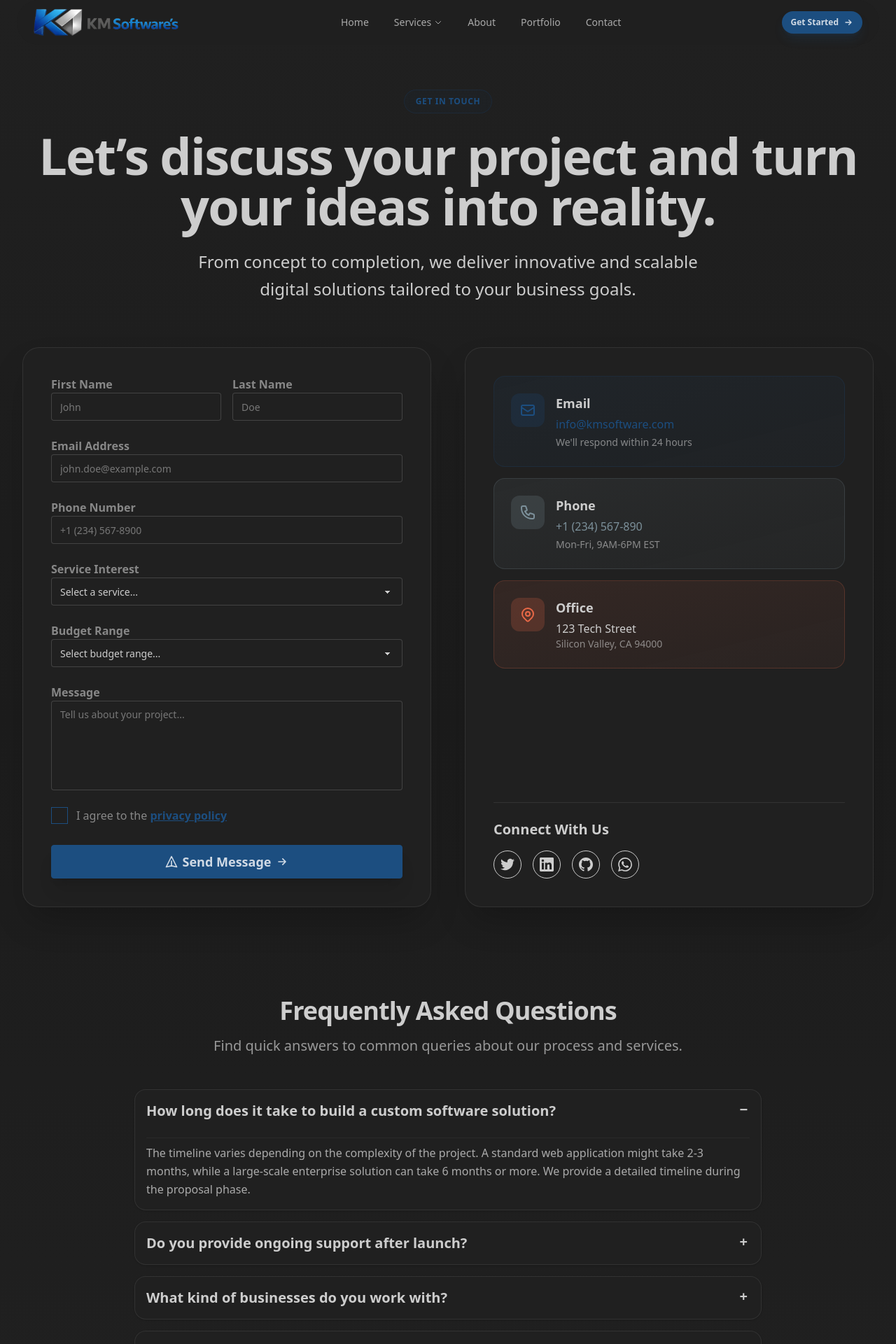
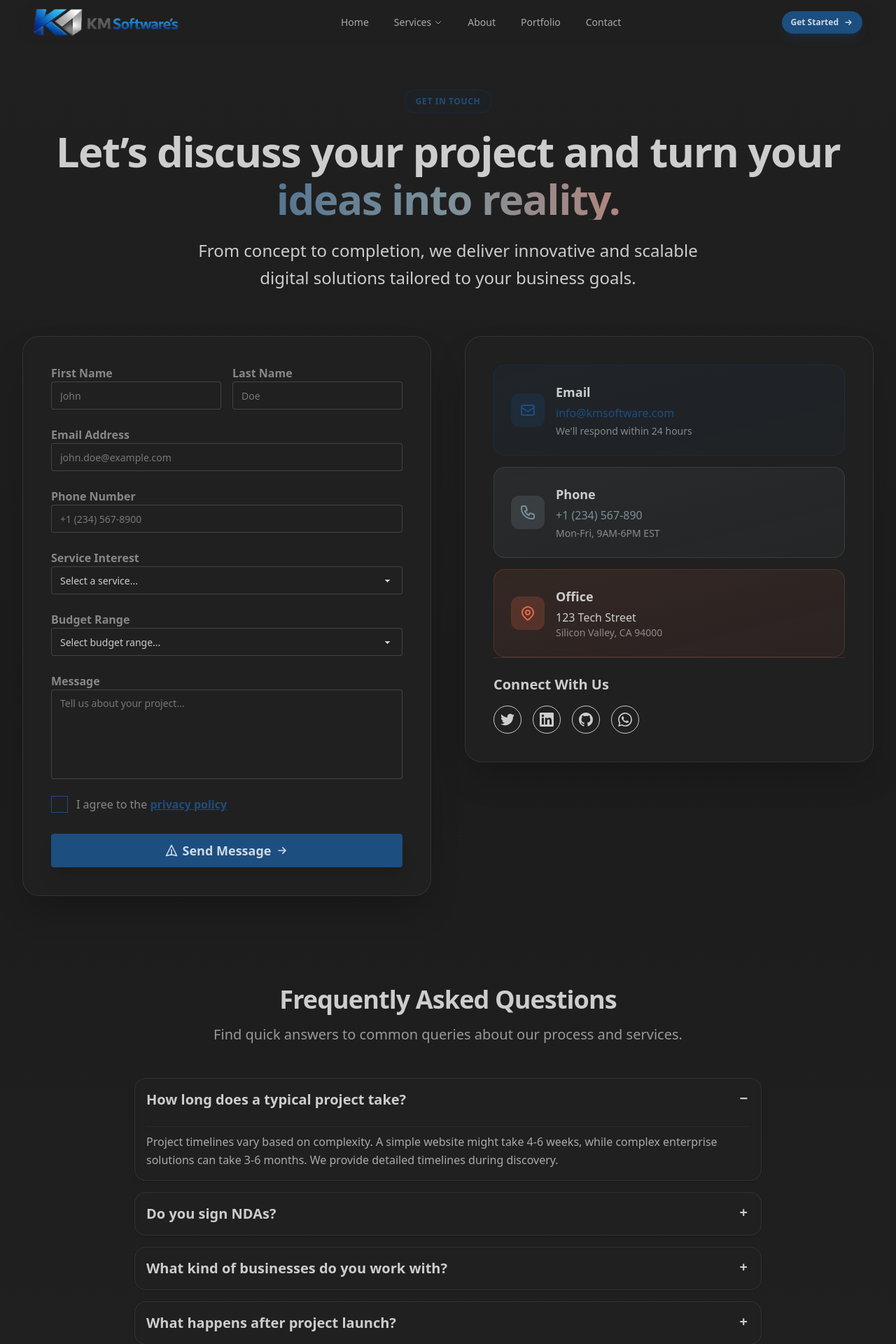
Before and after one commit to vinoddotcom/km-technologies, a Nuxt app: page /contact in a window 1280 px wide. Shown: the top 1920 px of the page at 70% size. Built offline with nearby package versions, Linux system fonts and the light colour scheme.

Commit message:
fix image

```diff
--- a/app/pages/contact.vue
+++ b/app/pages/contact.vue
@@ -7,8 +7,8 @@
           <span class="text-xs font-bold tracking-wider uppercase text-primary">Get in Touch</span>
         </div>
 
-        <h1 class="text-5xl sm:text-6xl lg:text-7xl font-black mb-6 tracking-tight text-base-content">
-          Let’s discuss your project and turn your ideas into reality.
+        <h1 class="text-4xl sm:text-5xl lg:text-6xl font-black mb-6 tracking-tight text-base-content">
+          Let’s discuss your project and turn your <span class="block mt-2 bg-gradient-to-r from-primary via-secondary to-accent bg-clip-text text-transparent">ideas into reality.</span>
         </h1>
 
         <p class="text-xl sm:text-2xl text-base-content max-w-3xl mx-auto leading-relaxed font-medium">
@@ -167,12 +167,12 @@
 
         <!-- Contact Info & Box -->
         <div class="order-1 lg:order-2 flex flex-col h-full">
-          <div class="bg-base-100 rounded-3xl p-8 lg:p-10 shadow-2xl border border-base-content/10 flex-grow flex flex-col justify-between h-full space-y-8">
+          <div class="bg-base-100 rounded-3xl p-8 lg:p-10 shadow-2xl border border-base-content/10 ">
             <!-- Contact Cards -->
             <div class="space-y-4">
             <!-- Email Card -->
             <div class="bg-gradient-to-br from-primary/10 to-primary/5 rounded-2xl p-6 border border-primary/20 hover:scale-[1.02] transition-all group">
-              <div class="flex items-start gap-4">
+              <div class="flex items-center gap-4">
                 <div class="w-12 h-12 rounded-xl bg-primary/20 flex items-center justify-center group-hover:scale-110 transition-transform">
                   <svg class="w-6 h-6 text-primary" fill="none" stroke="currentColor" viewBox="0 0 24 24">
                     <path stroke-linecap="round" stroke-linejoin="round" stroke-width="2" d="M3 8l7.89 5.26a2 2 0 002.22 0L21 8M5 19h14a2 2 0 002-2V7a2 2 0 00-2-2H5a2 2 0 00-2 2v10a2 2 0 002 2z"></path>
@@ -190,7 +190,7 @@
 
             <!-- Phone Card -->
             <div class="bg-gradient-to-br from-secondary/10 to-secondary/5 rounded-2xl p-6 border border-secondary/20 hover:scale-[1.02] transition-all group">
-              <div class="flex items-start gap-4">
+              <div class="flex items-center gap-4">
                 <div class="w-12 h-12 rounded-xl bg-secondary/20 flex items-center justify-center group-hover:scale-110 transition-transform">
                   <svg class="w-6 h-6 text-secondary" fill="none" stroke="currentColor" viewBox="0 0 24 24">
                     <path stroke-linecap="round" stroke-linejoin="round" stroke-width="2" d="M3 5a2 2 0 012-2h3.28a1 1 0 01.948.684l1.498 4.493a1 1 0 01-.502 1.21l-2.257 1.13a11.042 11.042 0 005.516 5.516l1.13-2.257a1 1 0 011.21-.502l4.493 1.498a1 1 0 01.684.949V19a2 2 0 01-2 2h-1C9.716 21 3 14.284 3 6V5z"></path>
@@ -208,7 +208,7 @@
 
             <!-- Office Card -->
             <div class="bg-gradient-to-br from-accent/10 to-accent/5 rounded-2xl p-6 border border-accent/20 hover:scale-[1.02] transition-all group">
-              <div class="flex items-start gap-4">
+              <div class="flex items-center gap-4">
                 <div class="w-12 h-12 rounded-xl bg-accent/20 flex items-center justify-center group-hover:scale-110 transition-transform">
                   <svg class="w-6 h-6 text-accent" fill="none" stroke="currentColor" viewBox="0 0 24 24">
                     <path stroke-linecap="round" stroke-linejoin="round" stroke-width="2" d="M17.657 16.657L13.414 20.9a1.998 1.998 0 01-2.827 0l-4.244-4.243a8 8 0 1111.314 0z"></path>
@@ -265,11 +265,11 @@
           <div class="collapse collapse-plus bg-base-100 border border-base-content/10 shadow-sm rounded-2xl group">
             <input type="radio" name="faq-accordion" checked />
             <div class="collapse-title text-xl font-semibold group-hover:text-primary transition-colors">
-              How long does it take to build a custom software solution?
+              How long does a typical project take?
             </div>
             <div class="collapse-content">
               <p class="text-base-content/80 leading-relaxed pt-2 border-t border-base-content/5 mt-2">
-                The timeline varies depending on the complexity of the project. A standard web application might take 2-3 months, while a large-scale enterprise solution can take 6 months or more. We provide a detailed timeline during the proposal phase.
+              Project timelines vary based on complexity. A simple website might take 4-6 weeks, while complex enterprise solutions can take 3-6 months. We provide detailed timelines during discovery.
               </p>
             </div>
           </div>
@@ -278,11 +278,11 @@
           <div class="collapse collapse-plus bg-base-100 border border-base-content/10 shadow-sm rounded-2xl group">
             <input type="radio" name="faq-accordion" />
             <div class="collapse-title text-xl font-semibold group-hover:text-primary transition-colors">
-              Do you provide ongoing support after launch?
+             Do you sign NDAs?
             </div>
             <div class="collapse-content">
               <p class="text-base-content/80 leading-relaxed pt-2 border-t border-base-content/5 mt-2">
-                Yes! We offer optional post-launch support and maintenance packages. We ensure your application stays secure, up-to-date, and smoothly handles scaling as your business grows.
+              Absolutely. We take confidentiality seriously and are happy to sign NDAs before discussing your project. We maintain ISO 27001 certification for information security.
               </p>
             </div>
           </div>
@@ -304,11 +304,11 @@
           <div class="collapse collapse-plus bg-base-100 border border-base-content/10 shadow-sm rounded-2xl group">
             <input type="radio" name="faq-accordion" />
             <div class="collapse-title text-xl font-semibold group-hover:text-primary transition-colors">
-              How do we get started?
+            What happens after project launch?
             </div>
             <div class="collapse-content">
               <p class="text-base-content/80 leading-relaxed pt-2 border-t border-base-content/5 mt-2">
-                Simply fill out the contact form above with your initial ideas or project requirements. Our team will reach out within 24 hours to schedule a free discovery call to discuss your objectives in detail.
+            We provide ongoing support and maintenance packages. Our team monitors performance, fixes bugs, and implements updates to keep your solution running smoothly.
               </p>
             </div>
           </div>
```
